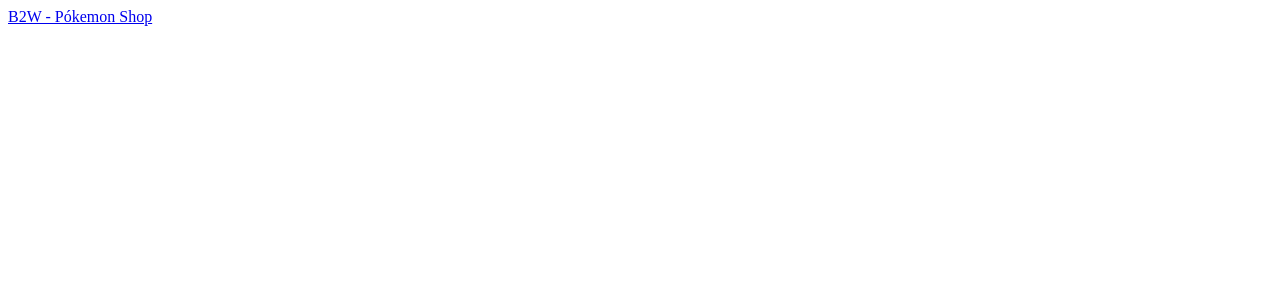
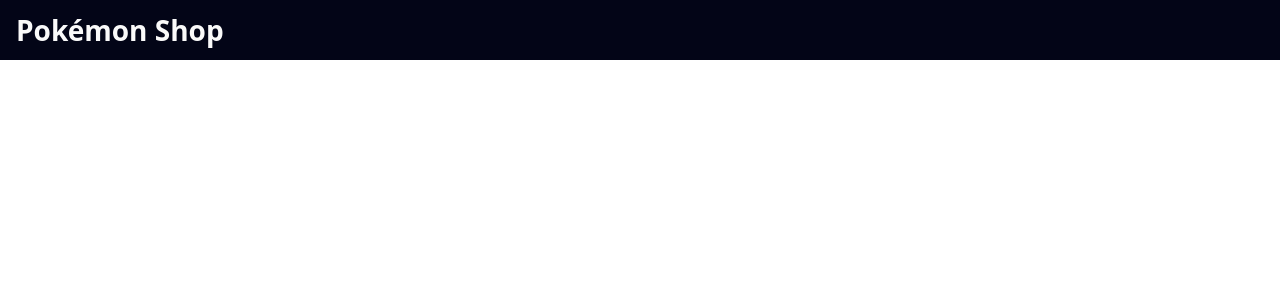
Before and after one commit to Henriquepb22/pokemon-shop, a React (Create React App) app: page / in a window 1280 px wide. Shown: the top 300 px of the page. Built offline with nearby package versions, Linux system fonts and the light colour scheme.

Commit message:
Implements header and routes components, add more theme styles, and configure fonts

```diff
--- a/package.json
+++ b/package.json
@@ -16,16 +16,18 @@
     "scripts": {
         "start": "react-scripts start",
         "build": "react-scripts build",
-        "test": "react-scripts test",
+        "test": "react-scripts test --watchAll=false",
+        "test:watch": "yarn test --watch --coverage",
         "eject": "react-scripts eject",
         "lint": "eslint src",
+        "generate": "yarn plop --plopfile generators/plopfile.js",
         "typecheck": "tsc --project tsconfig.json --noEmit",
         "postinstall": "npx husky install"
     },
     "lint-staged": {
         "src/**/*": [
             "yarn lint --fix",
-            "yarn test --findRelatedTests --bail --passWithNoTests"
+            "yarn test --findRelatedTests --bail"
         ]
     },
     "eslintConfig": {
--- a/src/App.tsx
+++ b/src/App.tsx
@@ -1,10 +1,17 @@
+import { BrowserRouter as Router } from 'react-router-dom'
+import { ThemeProvider } from 'styled-components'
+import { GlobalStyles } from 'styles/global'
+import Routes from 'components/Routes'
+import theme from 'styles/theme'
+
 function App() {
     return (
-        <div>
-            <header>
-                <a href="/">B2W - Pókemon Shop</a>
-            </header>
-        </div>
+        <ThemeProvider theme={theme}>
+            <GlobalStyles />
+            <Router>
+                <Routes />
+            </Router>
+        </ThemeProvider>
     )
 }
 
--- /dev/null
+++ b/src/components/Header/index.tsx
@@ -0,0 +1,9 @@
+import * as S from './styles'
+
+const Header = () => (
+    <S.Wrapper>
+        <S.Title>Pokémon Shop</S.Title>
+    </S.Wrapper>
+)
+
+export default Header
--- /dev/null
+++ b/src/components/Header/styles.ts
@@ -0,0 +1,19 @@
+import styled, { css } from 'styled-components'
+
+export const Wrapper = styled.header`
+    ${({ theme }) => css`
+        display: flex;
+        justify-content: space-between;
+        align-items: center;
+        height: 6rem;
+        background-color: ${theme.colors.black};
+    `}
+`
+
+export const Title = styled.h1`
+    ${({ theme }) => css`
+        margin-left: ${theme.spacings.large};
+        font-size: ${theme.fonts.sizes.xxlarge};
+        color: ${theme.colors.white};
+    `}
+`
--- /dev/null
+++ b/src/components/Routes/index.tsx
@@ -0,0 +1,14 @@
+import { Switch, Route } from 'react-router-dom'
+import Home from 'pages/Home'
+
+const Routes = () => {
+    return (
+        <Switch>
+            <Route path="/" exact>
+                <Home />
+            </Route>
+        </Switch>
+    )
+}
+
+export default Routes
--- /dev/null
+++ b/src/pages/Home/index.tsx
@@ -0,0 +1,11 @@
+import Header from 'components/Header'
+
+const Home = () => {
+    return (
+        <section>
+            <Header />
+        </section>
+    )
+}
+
+export default Home
--- /dev/null
+++ b/src/styles/global.ts
@@ -0,0 +1,26 @@
+import { createGlobalStyle, css } from 'styled-components'
+
+export const GlobalStyles = createGlobalStyle`
+    * {
+        margin: 0;
+        padding: 0;
+        box-sizing: border-box;
+        -webkit-font-smoothing: antialiased;
+        -moz-osx-font-smoothing: grayscale;
+
+        &::before, &::after {
+            box-sizing: inherit;
+        }
+    }
+
+    ${({ theme }) => css`
+        html {
+            font-size: 62.5%;
+        }
+
+        body {
+            font-size: ${theme.fonts.sizes.medium};
+            font-family: 'Open Sans', sans-serif;
+        }
+    `}
+`
--- /dev/null
+++ b/src/styles/theme.ts
@@ -0,0 +1,26 @@
+export default {
+    grid: {
+        container: '130rem',
+    },
+    colors: {
+        white: '#FAFAFA',
+        black: '#030517',
+    },
+    fonts: {
+        sizes: {
+            xsmall: '1.2rem',
+            small: '1.4rem',
+            medium: '1.6rem',
+            large: '1.8rem',
+            xlarge: '2.0rem',
+            xxlarge: '2.8rem',
+        },
+    },
+    spacings: {
+        xsmall: '0.4rem',
+        small: '0.8rem',
+        medium: '1.2rem',
+        large: '1.6rem',
+        xlarge: '2.0rem',
+    },
+} as const
```
Also changed, not shown: src/types/styled-components.d.ts (added, +8 -0 lines), src/utils/tests/helpers.tsx (added, +7 -0 lines), 1 other file (tests, documents, lock files or other folders).
